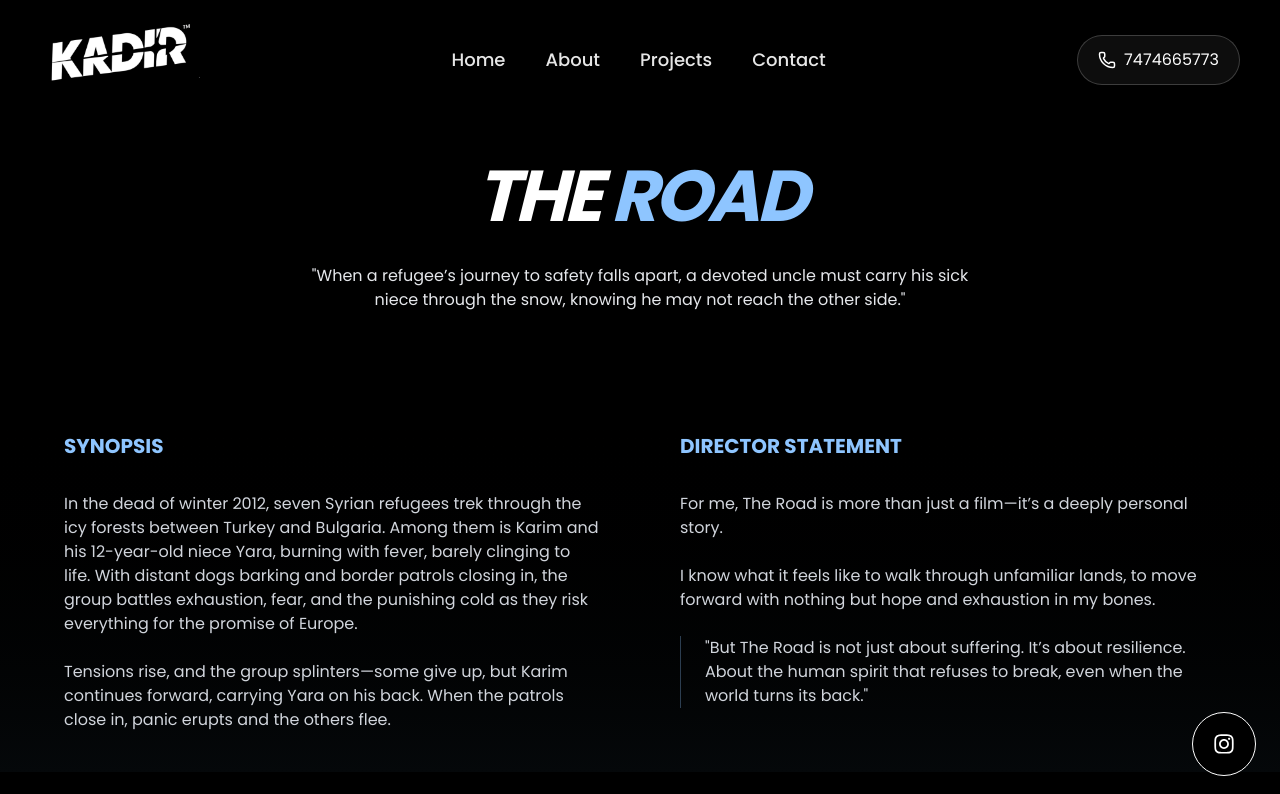
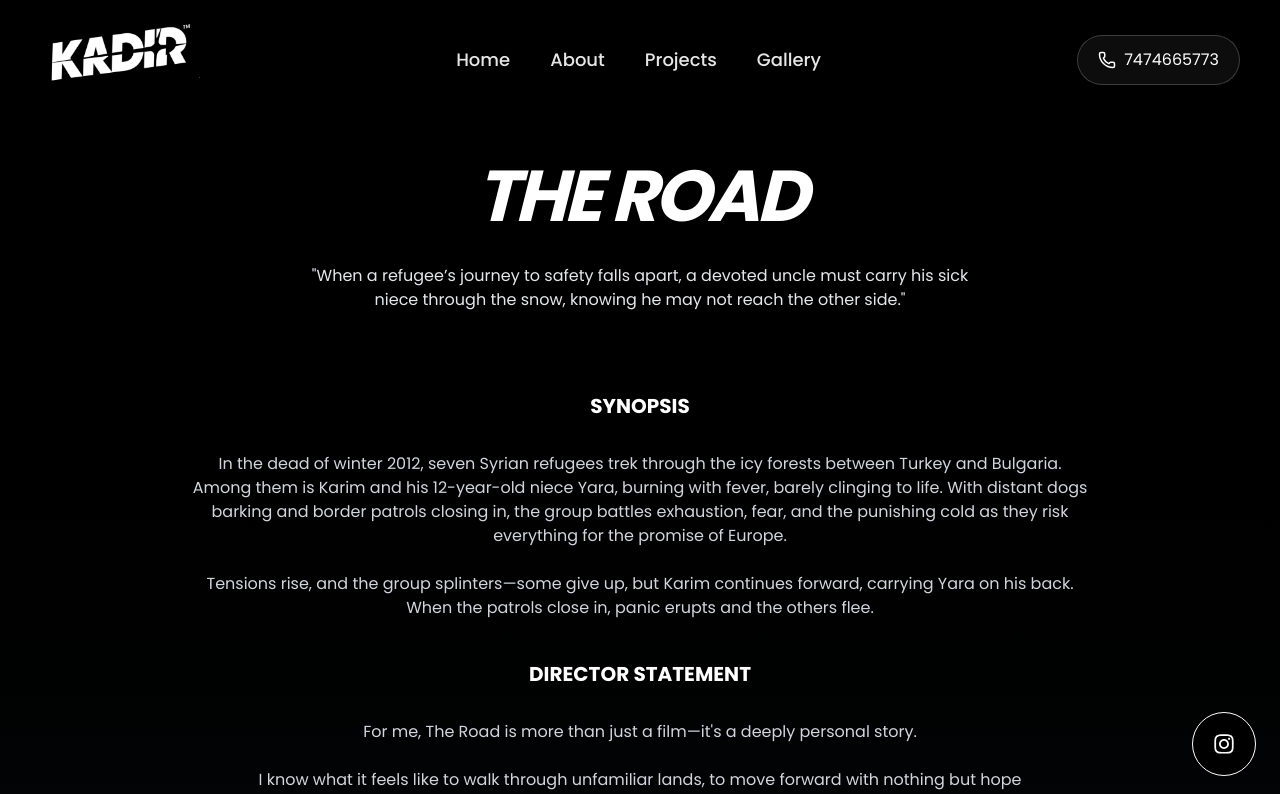
Before and after one commit to 404annas/grind-web, a Next.js app: page /the-road in a window 1280 px wide. Shown: the top 794 px of the page. Built offline with nearby package versions, Linux system fonts and the light colour scheme.

Commit message:
design updated

```diff
--- a/src/app/the-road/page.tsx
+++ b/src/app/the-road/page.tsx
@@ -89,10 +89,10 @@ const ProjectPage = () => {
           whileInView={{ opacity: 1, y: 0 }}
           className="text-5xl sm:text-6xl md:text-7xl font-black uppercase tracking-tighter mb-8 italic"
         >
-          The <span className="italic text-blue-300">Road</span>
+          The <span className="italic text-white">Road</span>
         </motion.h1>
 
-        <div className="max-w-2xl mx-auto mb-10">
+        <div className="max-w-2xl mx-auto">
           <p className="text-sm md:text-base font-light leading-normal text-gray-200">
             "When a refugee’s journey to safety falls apart, a devoted uncle
             must carry his sick niece through the snow, knowing he may not reach
@@ -103,9 +103,9 @@ const ProjectPage = () => {
 
       {/* Synopsis & Statement Grid */}
       <section className="px-6 py-10 bg-gradient-to-b from-black to-[#05080a]">
-        <div className="max-w-6xl mx-auto grid grid-cols-1 md:grid-cols-2 gap-20">
+        <div className="max-w-4xl mx-auto flex flex-col items-center text-center">
           <div>
-            <h2 className="text-xl font-bold uppercase text-blue-300 mb-8">
+            <h2 className="text-xl font-bold uppercase text-white mb-8">
               Synopsis
             </h2>
             <p className="text-base text-gray-300 leading-normal font-light">
@@ -123,20 +123,20 @@ const ProjectPage = () => {
             </p>
           </div>
           <div>
-            <h2 className="text-xl font-bold uppercase text-blue-300 mb-8">
+            <h2 className="text-xl font-bold uppercase text-white mb-8 pt-10">
               Director Statement
             </h2>
-            <div className="text-base text-gray-300 leading-normal font-light space-y-6">
+            <div className="text-base text-gray-300 leading-normal font-light space-y-6 max-w-3xl">
               <p>
-                For me, The Road is more than just a film—it’s a deeply personal
+                For me, The Road is more than just a film—it's a deeply personal
                 story.
               </p>
               <p>
                 I know what it feels like to walk through unfamiliar lands, to
                 move forward with nothing but hope and exhaustion in my bones.
               </p>
-              <p className="border-l border-blue-300/30 pl-6">
-                "But The Road is not just about suffering. It’s about
+              <p>
+                "But The Road is not just about suffering. It's about
                 resilience. About the human spirit that refuses to break, even
                 when the world turns its back."
               </p>
@@ -147,7 +147,7 @@ const ProjectPage = () => {
 
       {/* Production Video (Wireframe style) */}
       <section className="px-6 py-10 max-w-6xl mx-auto">
-        <h2 className="text-center text-xl font-bold uppercase text-blue-300 mb-10">
+        <h2 className="text-center text-xl font-bold uppercase text-white mb-10">
           Production Vlog
         </h2>
         <div className="w-full flex justify-center overflow-hidden">
@@ -163,7 +163,7 @@ const ProjectPage = () => {
 
       {/* Gallery: The Road (3 Items per row) */}
       <section className="px-6 py-10 max-w-6xl mx-auto">
-        <h2 className="text-xl font-bold uppercase text-blue-300 mb-10">
+        <h2 className="text-xl font-bold uppercase text-white mb-10">
           Visual Journey
         </h2>
         <div className="grid grid-cols-1 sm:grid-cols-2 md:grid-cols-3 gap-4">
@@ -185,52 +185,35 @@ const ProjectPage = () => {
         </div>
       </section>
 
-      {/* Gallery: Cast (3 row then 2 row) */}
-      <section className="px-6 py-10 max-w-6xl mx-auto">
-        <h2 className="text-xl font-bold uppercase text-blue-300 mb-10">
+      {/* Gallery: Cast */}
+      <section className="px-6 py-10 max-w-4xl mx-auto">
+        <h2 className="text-xl font-bold uppercase text-white mb-10 text-center">
           The Cast
         </h2>
-        <div className="space-y-4">
-          {/* First Row: 3 images */}
-          <div className="grid grid-cols-1 md:grid-cols-3 gap-4">
-            {castImages.slice(0, 3).map((src, idx) => (
-              <div
-                key={idx}
-                className="aspect-[4/5] bg-[#0a0a0a] overflow-hidden relative"
-              >
+        <div className="flex flex-wrap justify-center gap-8">
+          {castImages.map((src, idx) => (
+            <div
+              key={idx}
+              className="flex flex-col items-center gap-2"
+            >
+              <div className="w-24 h-24 md:w-32 md:h-32 rounded-full overflow-hidden relative border-2 border-white/10">
                 <Image
                   src={src}
                   alt={`Cast ${idx + 1}`}
                   fill
-                  className="object-cover border border-white/5"
+                  className="object-cover"
                   loading="lazy"
                 />
               </div>
-            ))}
-          </div>
-          {/* Second Row: 2 images centered */}
-          <div className="grid grid-cols-1 md:grid-cols-2 gap-4 max-w-4xl mx-auto">
-            {castImages.slice(3, 5).map((src, idx) => (
-              <div
-                key={idx}
-                className="aspect-[4/5] bg-[#0a0a0a] overflow-hidden relative"
-              >
-                <Image
-                  src={src}
-                  alt={`Cast ${idx + 4}`}
-                  fill
-                  className="object-cover border border-white/5"
-                />
-              </div>
-            ))}
-          </div>
+            </div>
+          ))}
         </div>
       </section>
 
       {/* FAQ Section */}
       <section className="px-6 py-10 max-w-5xl mx-auto">
         <h2 className="text-4xl font-bold mb-10 tracking-tighter uppercase italic">
-          Questions <span className="italic text-blue-300">&</span> Answers
+          Questions <span className="italic text-white">&</span> Answers
         </h2>
         <div className="space-y-4">
           {faqData.map((faq, index) => (
@@ -240,11 +223,11 @@ const ProjectPage = () => {
                 className="w-full py-6 flex justify-between items-center text-left group cursor-pointer"
               >
                 <span
-                  className={`text-lg transition-colors ${openFaq === index ? "text-blue-300" : "text-white"}`}
+                  className={`text-lg transition-colors ${openFaq === index ? "text-white" : "text-white"}`}
                 >
                   {index + 1}. {faq.q}
                 </span>
-                <div className="text-blue-400 transition-transform duration-300">
+                <div className="text-white transition-transform duration-300">
                   {openFaq === index ? <X size={20} /> : <Plus size={20} />}
                 </div>
               </button>
@@ -273,7 +256,7 @@ const ProjectPage = () => {
 
       {/* Footer Tribute */}
       <footer className="py-10 px-6 text-center border-t border-white/5">
-        <p className="text-blue-300 text-xl font-bold uppercase mb-8">
+        <p className="text-white text-xl font-bold uppercase mb-8">
           In Memory
         </p>
         <p className="max-w-2xl mx-auto text-gray-400 leading-normal">
--- a/src/components/Home/About.tsx
+++ b/src/components/Home/About.tsx
@@ -2,7 +2,7 @@ import React from 'react'
 
 const About = () => {
   return (
-    <div id="about" className='bg-[#E1E1E1] py-10 px-10 text-black w-full'>
+    <div id="about" className='bg-white py-10 px-10 text-black w-full'>
         <p className='max-w-6xl mx-auto text-center text-lg font-regular'>Kadir Mayel is a filmmaker, cinematographer, and founder of Twelve Tablets Productions. With a background in engineering and a deep passion for storytelling, he brings a bold visual style and emotional depth to his work. His films often explore themes of identity, memory, and transformation, blending grounded realism with high-concept ideas. Kadir has written and directed several acclaimed short films and is currently developing his first feature. He studied at the New York Film Academy and continues to push creative boundaries through both narrative and commercial </p>
     </div>
   )
--- a/src/components/Home/Footer.tsx
+++ b/src/components/Home/Footer.tsx
@@ -2,14 +2,14 @@
 
 import React from "react";
 import { usePathname, useRouter } from "next/navigation";
-import Link from "next/link";
-import { Phone } from "lucide-react";
+import NextImage from "next/image";
+import { Phone, Home, FolderOpen, Image, UserRound } from "lucide-react";
 
 const navItems = [
-  { label: "Home", id: "home" },
-  { label: "About", id: "about" },
-  { label: "Projects", id: "projects" },
-  { label: "Contact", id: "contact" },
+  { label: "Home", id: "home", icon: Home },
+  { label: "About", id: "about", icon: UserRound },
+  { label: "Projects", id: "projects", icon: FolderOpen },
+  { label: "Gallery", id: "gallery", icon: Image },
 ];
 
 const Footer = () => {
@@ -36,7 +36,14 @@ const Footer = () => {
   };
 
   return (
-    <div className="relative bg-black text-white py-10 sm:py-6 px-10 uppercase text-center font-bold flex flex-col md:flex-row items-center justify-between gap-6 border-t border-white/10">
+    <div className="relative bg-black text-white py-10 sm:py-6 px-4 uppercase text-center font-bold flex flex-col md:flex-row items-center justify-between gap-6 border-t border-white/10">
+      <div className="flex gap-4">
+        <img
+          loading="lazy"
+          src="/kadir.jpg"
+          alt="Kadir"
+          className="w-20 h-20 md:w-24 md:h-24 mt-2 translate-x-8 rounded-full object-cover flex-shrink-0"
+        />
         <div>
           <img
             loading="lazy"
@@ -45,22 +52,27 @@ const Footer = () => {
             alt="Logo"
           />
 
-        <p className="uppercase text-base sm:text-xl">
-          A Film Production Company & Creative Agency
+          <p className="uppercase text-base sm:text-xl pr-34">
+            A Film filmmaker & cinematographer
           </p>
         </div>
-      <div className="pr-20">
-        <nav className="flex flex-col items-center justify-center gap-2">
-          {navItems.map((item) => (
+      </div>
+      <div className="pr-24">
+        <nav className="flex flex-col items-start justify-center gap-2">
+          {navItems.map((item) => {
+            const Icon = item.icon;
+            return (
               <a
                 key={item.label}
                 href={item.id ? `/#${item.id}` : "#"}
                 onClick={(event) => handleNavClick(event, item.id)}
-              className="text-sm md:text-base hover:opacity-70 transition-opacity duration-300"
+                className="text-sm md:text-base hover:opacity-70 transition-opacity duration-300 flex items-center gap-2"
               >
+                <Icon size={16} />
                 {item.label}
               </a>
-          ))}
+            );
+          })}
         </nav>
         <div className="pt-2">
           <div className="flex items-center gap-2 rounded-full border border-white/20 bg-white/5 px-6 py-3">
--- a/src/components/Home/navItems.ts
+++ b/src/components/Home/navItems.ts
@@ -2,5 +2,5 @@ export const navItems = [
   { label: "Home", id: "home" },
   { label: "About", id: "about" },
   { label: "Projects", id: "projects" },
-  { label: "Contact" },
+  { label: "Gallery" },
 ];
```
Also changed, not shown: src/app/employee-of-the-year/page.tsx (+57 -39 lines), 1 other file (tests, documents, lock files or other folders). Lines whose indentation alone changed are shown as unchanged.
